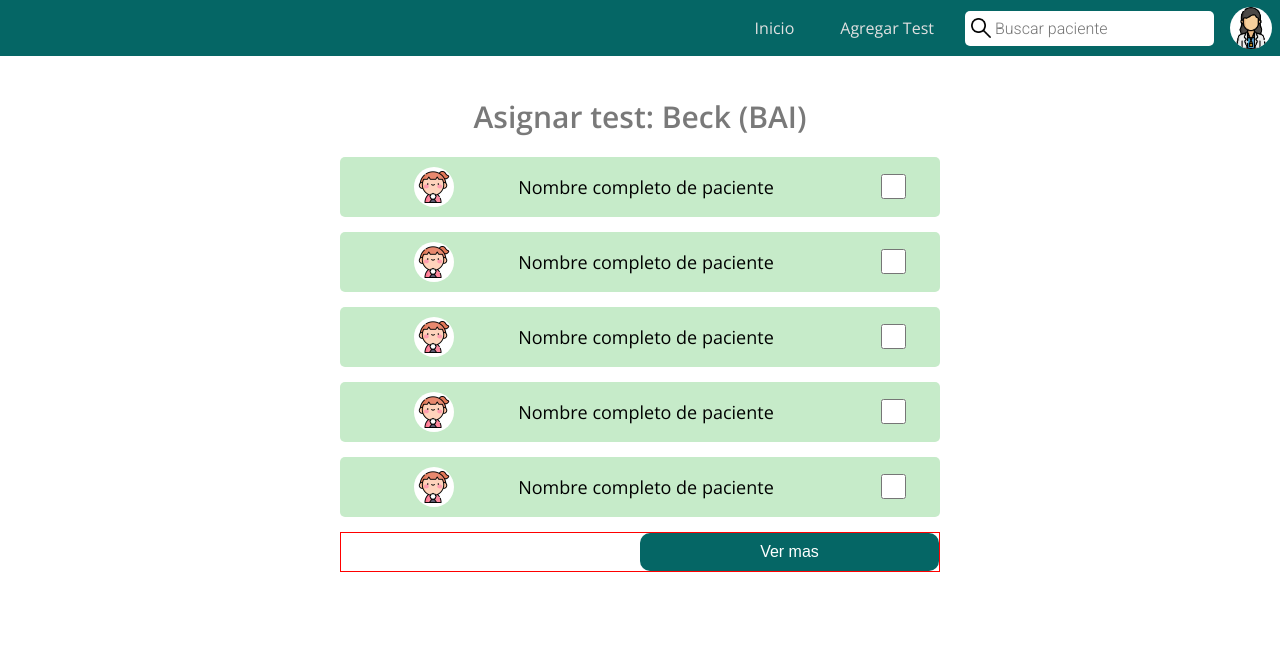
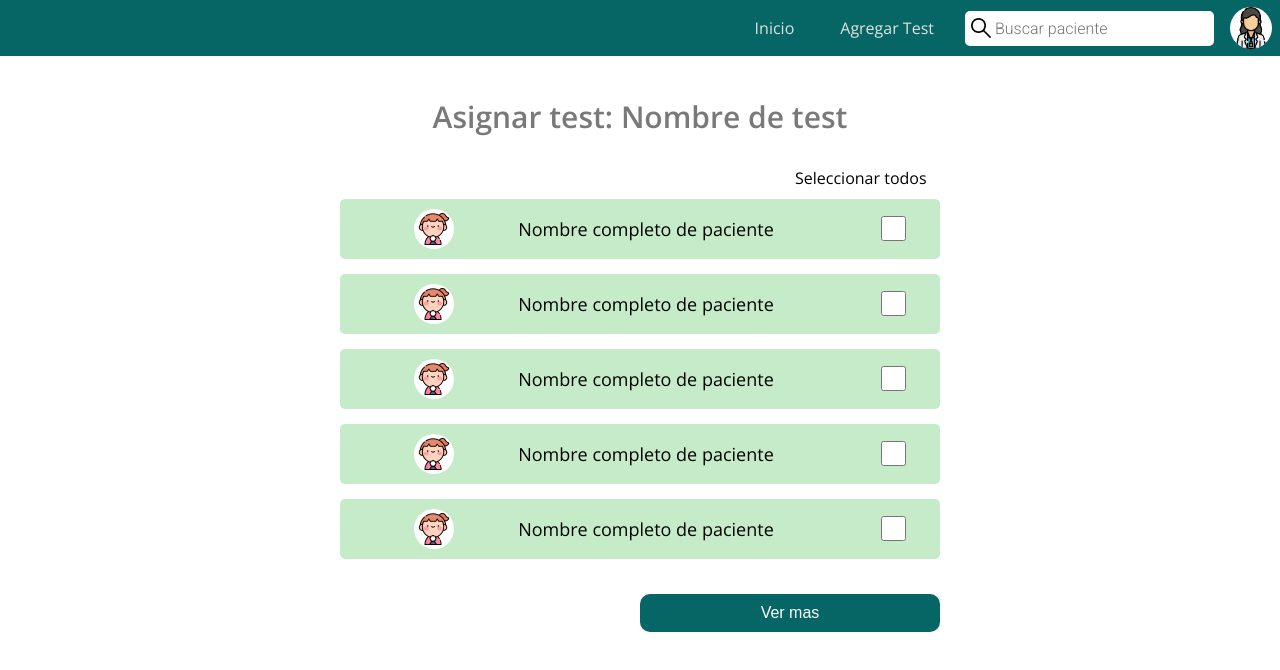
Before and after one commit to canamend/SocialServiceApp, an Angular app: page /login in a window 1280 px wide. Shown: the top 670 px of the page. Built offline with nearby package versions, Linux system fonts and the light colour scheme.

Commit message:
set-test finished

```diff
--- a/src/app/admin/pages/set-test/set-test.component.html
+++ b/src/app/admin/pages/set-test/set-test.component.html
@@ -1,5 +1,8 @@
 <div class="container set-test">
-    <h2 class="title">Asignar test: Beck (BAI)</h2>
+    <h2 class="title">Asignar test: <Span>Nombre de test</Span></h2>
+    <div class= "object-container">
+        <a id="select-all" class="select-all" href="#">Seleccionar todos</a>
+    </div>
     <ul class="items">
         <li class="item">
             <div class="item-info">
@@ -51,8 +54,8 @@
             <input class= "check-box" type= "checkbox">
         </li>
     </ul>
-    <div class="btn-container">
-        <button class="btn btn-primary">Ver mas</button>
+    <div class="object-container">
+        <button class="btn btn-primary btn-submit">Ver mas</button>
     </div>
 
 </div>
--- a/src/styles.css
+++ b/src/styles.css
@@ -266,11 +266,19 @@ body{
     color: #000;
 }
 
-.btn-container{
+.object-container{
     display: flex;
     justify-content: flex-end;
-    border: 1px solid red;
 }
-.btn-container .btn{
+.object-container .btn{
     width: 50%;
 }
+
+.select-all{
+    padding: 10px 10px 0 10px;
+    display: block;
+    width: 155px;
+    text-decoration: none;
+    color: #000;
+    margin-bottom: 10px;
+}
```
